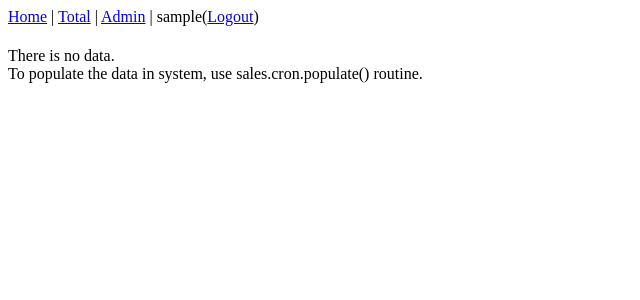
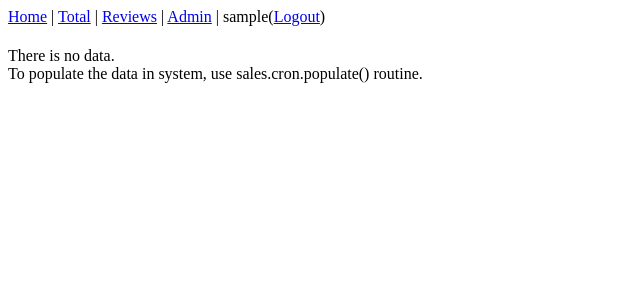
Before and after one commit to jmjeong/django-appsales, a Django app: template template/app_page.html in a window 1280 px wide. Shown: the top 300 px of the page, without its empty margins (0-640 px from the left). Run offline with Django 3.2, Linux system fonts and the light colour scheme; the template is opened without the code that fills it, so the values that code supplies are empty; the visitor is signed in with stand-in values (Sample User, id 1).

Commit message:
add 'Reviews' Page

```diff
--- a/template/base.html
+++ b/template/base.html
@@ -15,6 +15,7 @@
 	<a href="/">Home</a>
 	{% if user.is_authenticated %}
 	| <a href="/total/">Total</a>
+	| <a href="/review/">Reviews</a>
 	{% endif %}
 	{% if user.is_staff %}
 	| <a href="/admin/">Admin</a>
```
